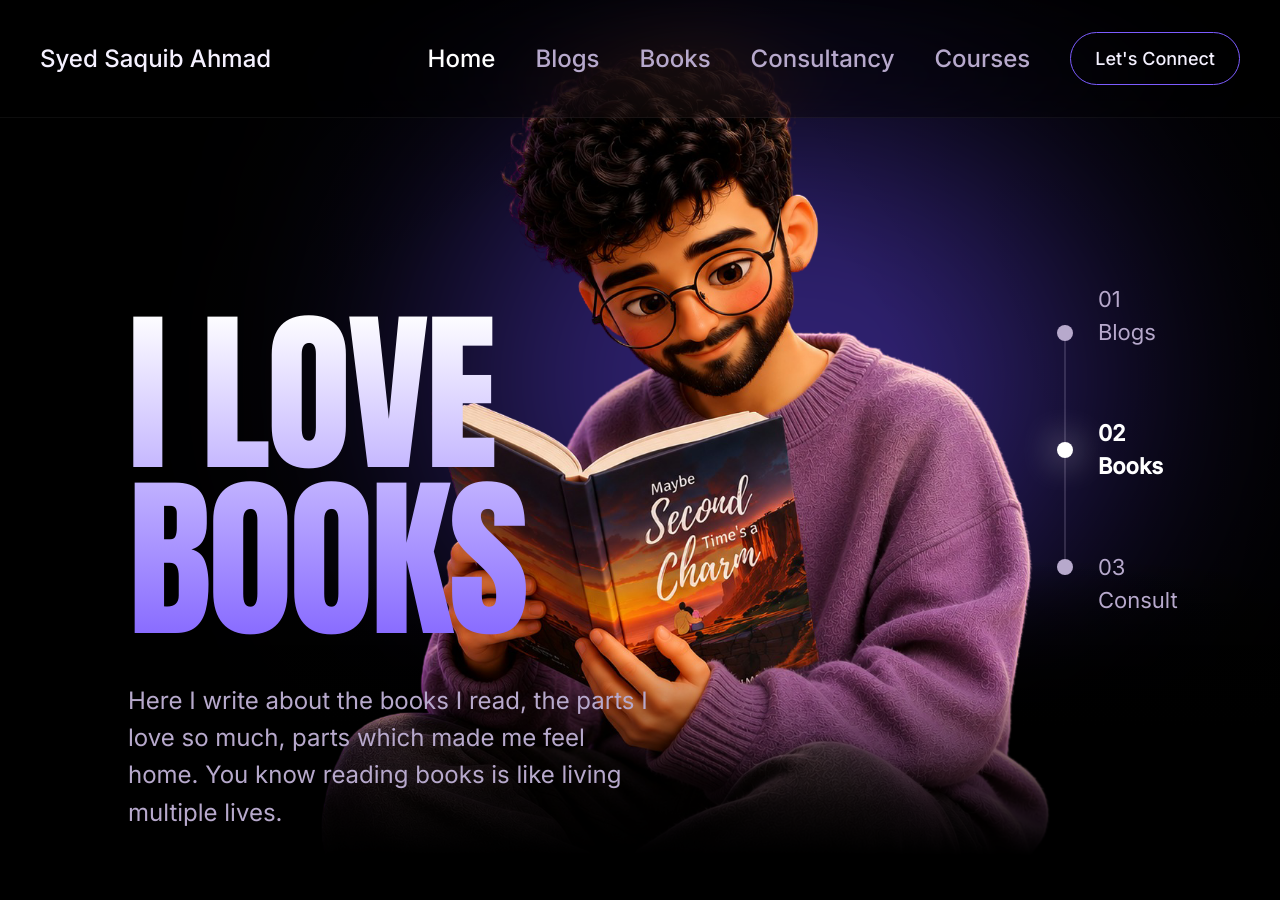
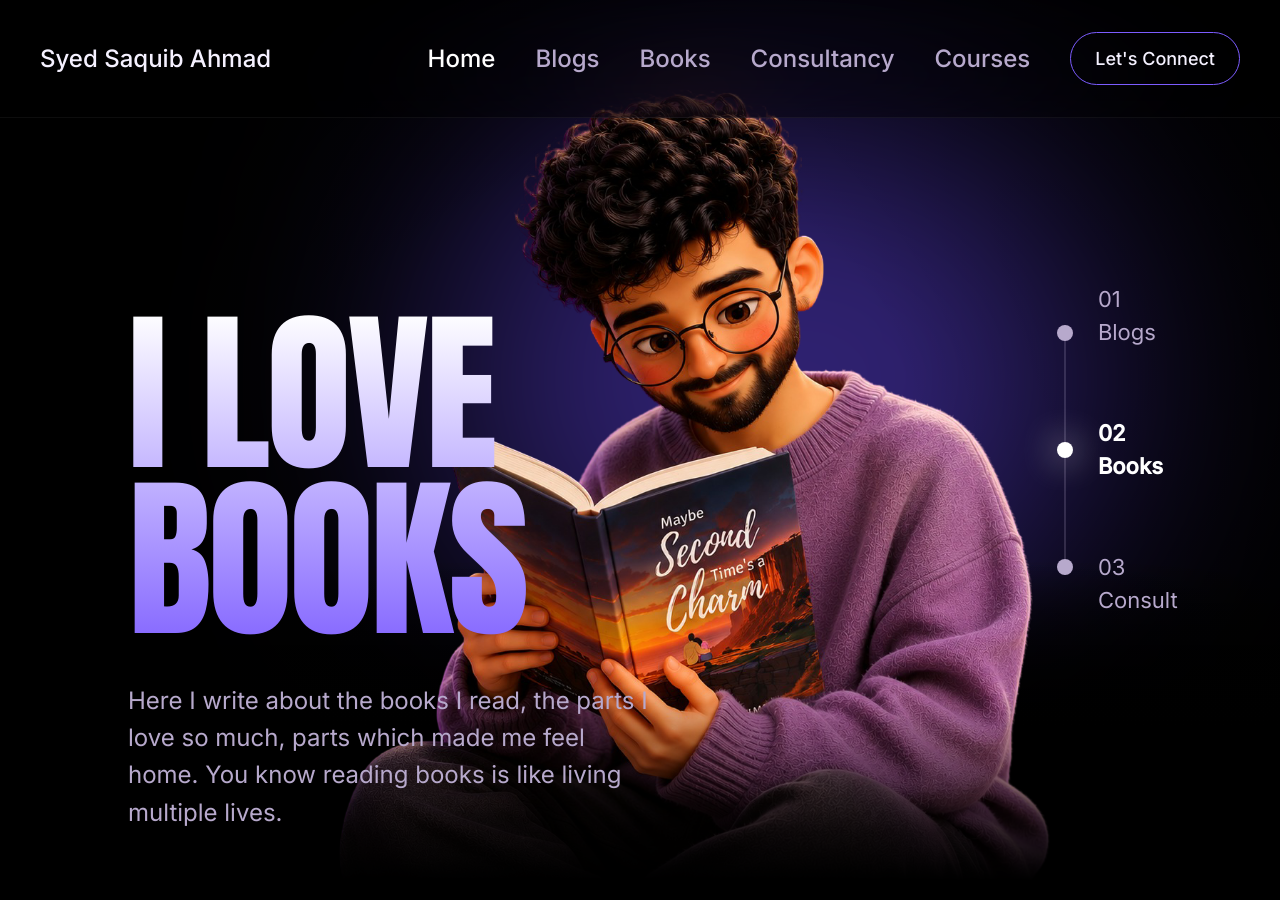
Before and after one commit to saquibahmad1234/saquib, a Jekyll site: the page built from index.html, in a window 1280 px wide and 900 px high. Built offline with Jekyll 4.4.1, drawn with Linux system fonts in a browser that asks for light colours.

```diff
--- a/_includes/home/hero-desktop.html
+++ b/_includes/home/hero-desktop.html
@@ -77,7 +77,7 @@
           x-transition:leave="transition ease-in duration-700"
           x-transition:leave-start="opacity-100 translate-y-0 scale-100"
           x-transition:leave-end="opacity-0 -translate-y-8 scale-[0.97]"
-          class="absolute bottom-[45px] right-0 max-h-[820px] w-auto object-contain"
+          class="absolute bottom-[20px] right-0 max-h-[800px] w-auto object-contain"
           style="
             mask-image: linear-gradient(
               to top,
--- a/assets/css/style.css
+++ b/assets/css/style.css
@@ -680,6 +680,10 @@
   top: 70px;
 }
 
+.bottom-\[20px\] {
+  bottom: 20px;
+}
+
 .z-20 {
   z-index: 20;
 }
@@ -840,6 +844,10 @@
 
 .max-h-\[820px\] {
   max-height: 820px;
+}
+
+.max-h-\[800px\] {
+  max-height: 800px;
 }
 
 .min-h-screen {
```
